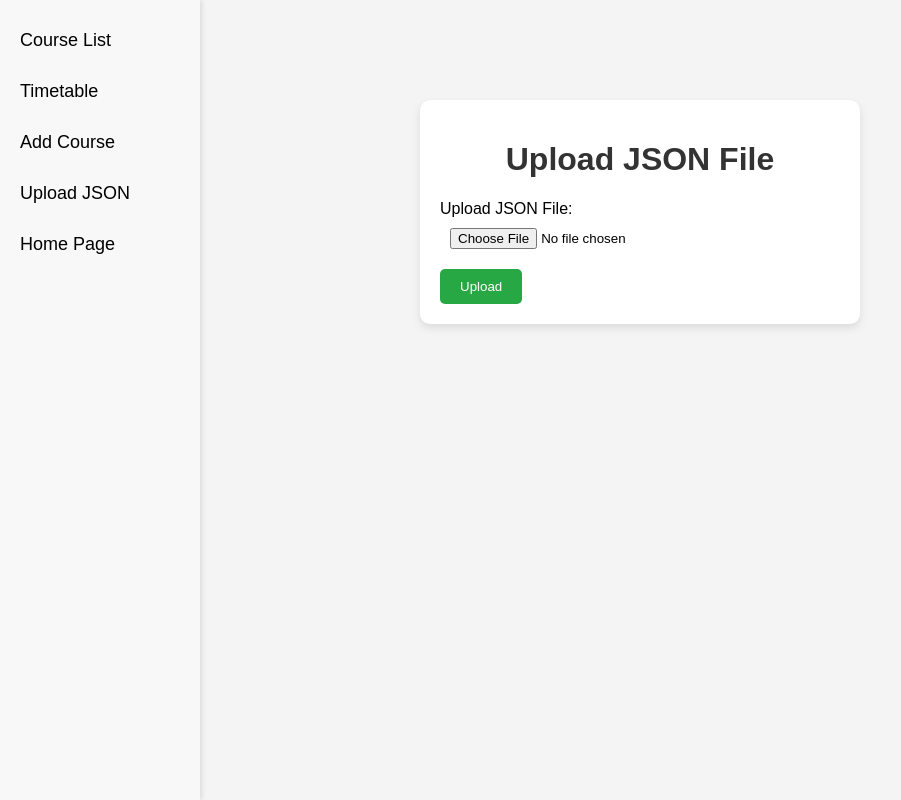
After one commit to pespes26/CMS, a Flask app: page /upload_json in a window 1280 px wide. The commit adds this page. Shown: the whole page, without its empty margins (0-901 px from the left). Run offline with Flask 2, Linux system fonts and the light colour scheme.

Commit message:
JSON Page updated

```diff
--- a/app/routes.py
+++ b/app/routes.py
@@ -3,6 +3,9 @@ from app import app, db
 from app.models import Course, LectureTime, PracticeTime
 from sqlalchemy.exc import SQLAlchemyError
 from datetime import time,datetime
+import json
+from werkzeug.utils import secure_filename
+import os
 
 
 @app.route('/add_course', methods=['GET', 'POST'])
@@ -413,3 +416,92 @@ def genetable():
         return render_template('geneTable.html', schedule=optimal_schedule)
 
     return render_template('geneTable.html')
+
+def save_data_to_db(data):
+    for course in data.get('courses', []):
+        new_course = Course(
+            name=course['name'],
+            coursenumber=course['coursenumber'],
+            lectures=course.get('lectures', []),
+            practices=course.get('practices', [])
+        )
+        db.session.add(new_course)
+    db.session.commit()
+
+UPLOAD_FOLDER = 'uploads'  # Folder to store uploaded files
+os.makedirs(UPLOAD_FOLDER, exist_ok=True)  # Create folder if it doesn't exist
+
+@app.route('/upload_json', methods=['GET', 'POST'])
+def upload_json():
+    if request.method == 'POST':
+        if 'json_file' not in request.files:
+            return "No file part", 400
+
+        file = request.files['json_file']
+
+        if file.filename == '':
+            return "No selected file", 400
+
+        if file and file.filename.endswith('.json'):
+            try:
+                # Save the file in the "uploads" directory
+                filename = secure_filename(file.filename)
+                file_path = os.path.join('uploads', filename)
+
+                # Ensure the uploads directory exists
+                if not os.path.exists('uploads'):
+                    os.makedirs('uploads')
+
+                file.save(file_path)
+
+                # Load the JSON data from the file
+                with open(file_path, 'r') as f:
+                    data = json.load(f)
+
+                # Process the JSON data and save it to the database
+                for course_data in data['courses']:
+                    new_course = Course(
+                        name=course_data['name'],
+                        coursenumber=course_data['coursenumber']
+                    )
+                    db.session.add(new_course)
+                    db.session.flush()  # Get the course ID for foreign keys
+
+                    # Add lectures
+                    for lecture_data in course_data.get('lectures', []):
+                        lecture = LectureTime(
+                            day=lecture_data['day'],
+                            start_time=lecture_data['start_time'],
+                            end_time=lecture_data['end_time'],
+                            building=lecture_data['building'],
+                            classroom=lecture_data['classroom'],
+                            course_id=new_course.id
+                        )
+                        db.session.add(lecture)
+
+                    # Add practices
+                    for practice_data in course_data.get('practices', []):
+                        practice = PracticeTime(
+                            day=practice_data['day'],
+                            start_time=practice_data['start_time'],
+                            end_time=practice_data['end_time'],
+                            building=practice_data['building'],
+                            classroom=practice_data['classroom'],
+                            course_id=new_course.id
+                        )
+                        db.session.add(practice)
+
+                # Commit the changes to the database
+                db.session.commit()
+
+                flash('Data saved successfully!', 'success')
+                return redirect(url_for('courses'))
+
+            except json.JSONDecodeError as e:
+                return f'Error decoding JSON: {str(e)}', 400
+            except Exception as e:
+                return f'Error saving data: {str(e)}', 500
+
+        return "Invalid file format. Please upload a JSON file.", 400
+
+    return render_template('upload_json.html')
--- a/app/templates/addCourse.html
+++ b/app/templates/addCourse.html
@@ -181,6 +181,7 @@
       <a href="{{ url_for('courses') }}">Courses</a>
       <a href="{{ url_for('timetable') }}">Timetable</a>
       <a href="{{ url_for('edit_pre') }}">Edit Preferences</a>
+      <a href="{{ url_for('upload_json') }}">Upload JSON</a>
       <a href="{{ url_for('index') }}">Home Page</a>
     </nav>
 
--- a/app/templates/cList.html
+++ b/app/templates/cList.html
@@ -116,6 +116,7 @@
       <a href="{{ url_for('timetable') }}">Timetable</a>
       <a href="{{ url_for('add_course') }}">Add Course</a>
       <a href="{{ url_for('edit_pre') }}">Edit Preferences</a>
+      <a href="{{ url_for('upload_json') }}">Upload JSON</a>
       <a href="{{ url_for('index') }}">Home Page</a>
     </nav>
 
--- a/app/templates/cTable.html
+++ b/app/templates/cTable.html
@@ -103,6 +103,7 @@
       <a href="{{ url_for('add_course') }}">Add Course</a>
       <a href="{{ url_for('edit_pre') }}">Edit Preferences</a>
       <a href="{{ url_for('genetable') }}">Generate New Table</a>
+      <a href="{{ url_for('upload_json') }}">Upload JSON</a>
       <a href="{{ url_for('index') }}">Home Page</a>
     </nav>
 
--- a/app/templates/editPer.html
+++ b/app/templates/editPer.html
@@ -147,6 +147,7 @@
       <a href="{{ url_for('courses') }}">Course List</a>
       <a href="{{ url_for('timetable') }}">Timetable</a>
       <a href="{{ url_for('add_course') }}">Add Course</a>
+      <a href="{{ url_for('upload_json') }}">Upload JSON</a>
       <a href="{{ url_for('index') }}">Home Page</a>
     </nav>
 
--- a/app/templates/landing.html
+++ b/app/templates/landing.html
@@ -84,6 +84,7 @@
       <a href="{{ url_for('timetable') }}">Timetable</a>
       <a href="{{ url_for('add_course') }}">Add Course</a>
       <a href="{{ url_for('edit_pre') }}">Edit Preferences</a>
+      <a href="{{ url_for('upload_json') }}">Upload JSON</a>
     </nav>
 
     <div class="content-wrapper">
--- /dev/null
+++ b/app/templates/upload_json.html
@@ -0,0 +1,115 @@
+<!DOCTYPE html>
+<html lang="en">
+  <head>
+    <meta charset="UTF-8" />
+    <meta name="viewport" content="width=device-width, initial-scale=1.0" />
+    <title>Upload JSON File</title>
+    <style>
+      body {
+        font-family: Arial, sans-serif;
+        background-color: #f4f4f4;
+        display: flex;
+        flex-direction: column;
+        align-items: center;
+        margin: 0;
+      }
+
+      nav {
+        width: 200px;
+        padding: 20px;
+        background-color: #f8f8f8;
+        box-shadow: 2px 0 5px rgba(0, 0, 0, 0.1);
+        height: 100vh;
+        box-sizing: border-box;
+        position: fixed;
+        left: 0;
+        top: 0;
+      }
+      nav a {
+        display: block;
+        padding: 10px 0;
+        color: black;
+        text-decoration: none;
+        font-size: 18px;
+        margin-bottom: 10px;
+      }
+      nav a:hover {
+        background-color: #e0e0e0;
+        border-left: 5px solid #73a4dd;
+        padding-left: 10px;
+      }
+
+      .upload-container {
+        background-color: #fff;
+        padding: 20px;
+        border-radius: 10px;
+        box-shadow: 0 4px 8px rgba(0, 0, 0, 0.1);
+        width: 400px;
+        margin-top: 100px; /* For spacing below the fixed navbar */
+      }
+
+      h1 {
+        text-align: center;
+        color: #333;
+      }
+
+      .file-upload {
+        margin: 20px 0;
+        text-align: center;
+      }
+
+      input[type="file"] {
+        padding: 10px;
+        margin-bottom: 10px;
+      }
+
+      button {
+        background-color: #28a745;
+        color: white;
+        padding: 10px 20px;
+        border: none;
+        border-radius: 5px;
+        cursor: pointer;
+        transition: background-color 0.3s;
+      }
+
+      button:hover {
+        background-color: #218838;
+      }
+
+      .message {
+        text-align: center;
+        color: red;
+      }
+    </style>
+  </head>
+  <body>
+    <nav>
+      <a href="{{ url_for('courses') }}">Course List</a>
+      <a href="{{ url_for('timetable') }}">Timetable</a>
+      <a href="{{ url_for('add_course') }}">Add Course</a>
+      <a href="{{ url_for('upload_json') }}">Upload JSON</a>
+      <a href="{{ url_for('index') }}">Home Page</a>
+    </nav>
+    <div class="upload-container">
+      <h1>Upload JSON File</h1>
+      {% if message %}
+      <p class="message">{{ message }}</p>
+      {% endif %}
+      <!-- upload_json.html -->
+      <form
+        method="POST"
+        enctype="multipart/form-data"
+        action="{{ url_for('upload_json') }}"
+      >
+        <div>
+          <label for="json_file">Upload JSON File:</label>
+          <input type="file" name="json_file" id="json_file" accept=".json" />
+        </div>
+        <div>
+          <button type="submit">Upload</button>
+        </div>
+      </form>
+    </div>
+  </body>
+</html>
```
Also changed, not shown: migrations/versions/5d3baf98a2ed_.py (added, +130 -0 lines), uploads/COURSES.json (added, +26 -0 lines).
